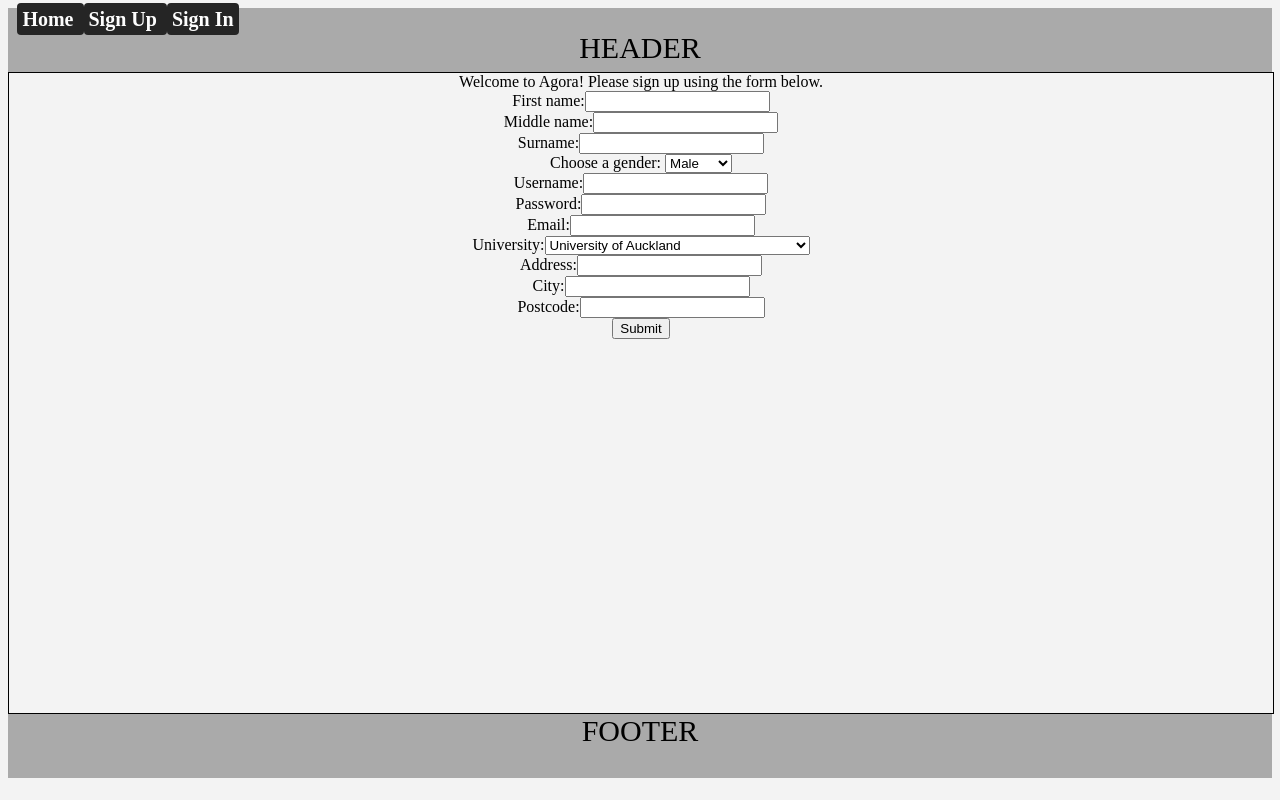
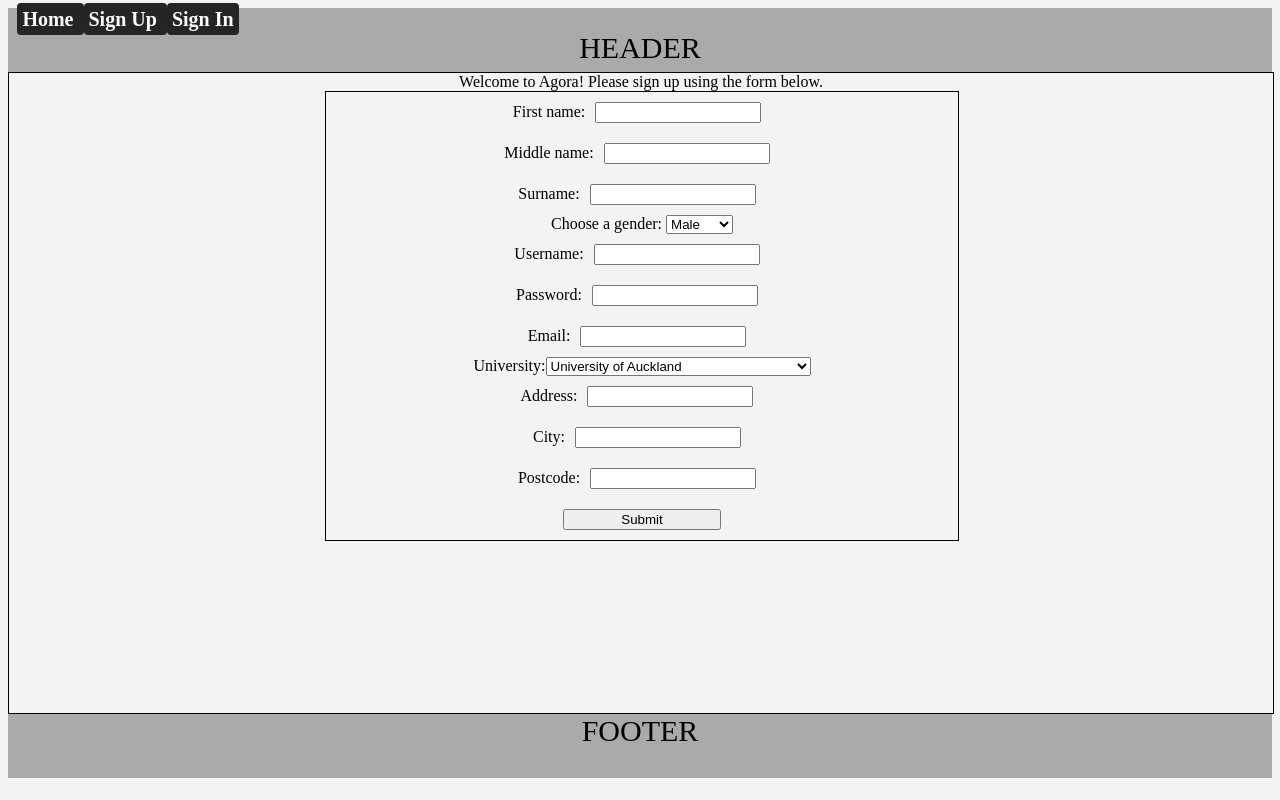
Before and after one commit to hugonzb/AGORA-Student-Marketplace, a React (Create React App) app in the folder agora-app/front-end/: page /signup in a window 1280 px wide. Built offline with nearby package versions, Linux system fonts and the light colour scheme.

Commit message:
added some basic CSS for the signup form

```diff
--- a/agora-app/front-end/src/index.css
+++ b/agora-app/front-end/src/index.css
@@ -69,6 +69,20 @@ body {
   text-align: center;
 }
 
+.createAccountContainer {
+  border: 1px solid black;
+  width:50%;
+  clear: both;
+  margin-left:25%;
+}
+
+.createAccountContainer input {
+  width:25%;
+  clear:both;
+  margin: 10px;
+}
+
+
 /* Sign in screen */
 
 .sign-in-container {
--- a/agora-app/front-end/src/screens/SignUp.js
+++ b/agora-app/front-end/src/screens/SignUp.js
@@ -4,7 +4,8 @@ function SignUp(props) {
   return (
     <div className="sign-up-container">
       Welcome to Agora! Please sign up using the form below.
-      <form className="sign-up-form">
+      <div className="createAccountContainer">
+        <form className="create-account-form">
           <label for="fname">First name:</label>
           <input type="text" id="fname" name="fname"></input>
           <br></br>
@@ -64,6 +65,7 @@ function SignUp(props) {
           <input type="submit" value="Submit"></input>
           <br></br>
         </form>
+      </div>
     </div> //leave this in its a parent from App.js everything on the page will need to go in here
   );
 }
```
Lines whose indentation alone changed are shown as unchanged.
